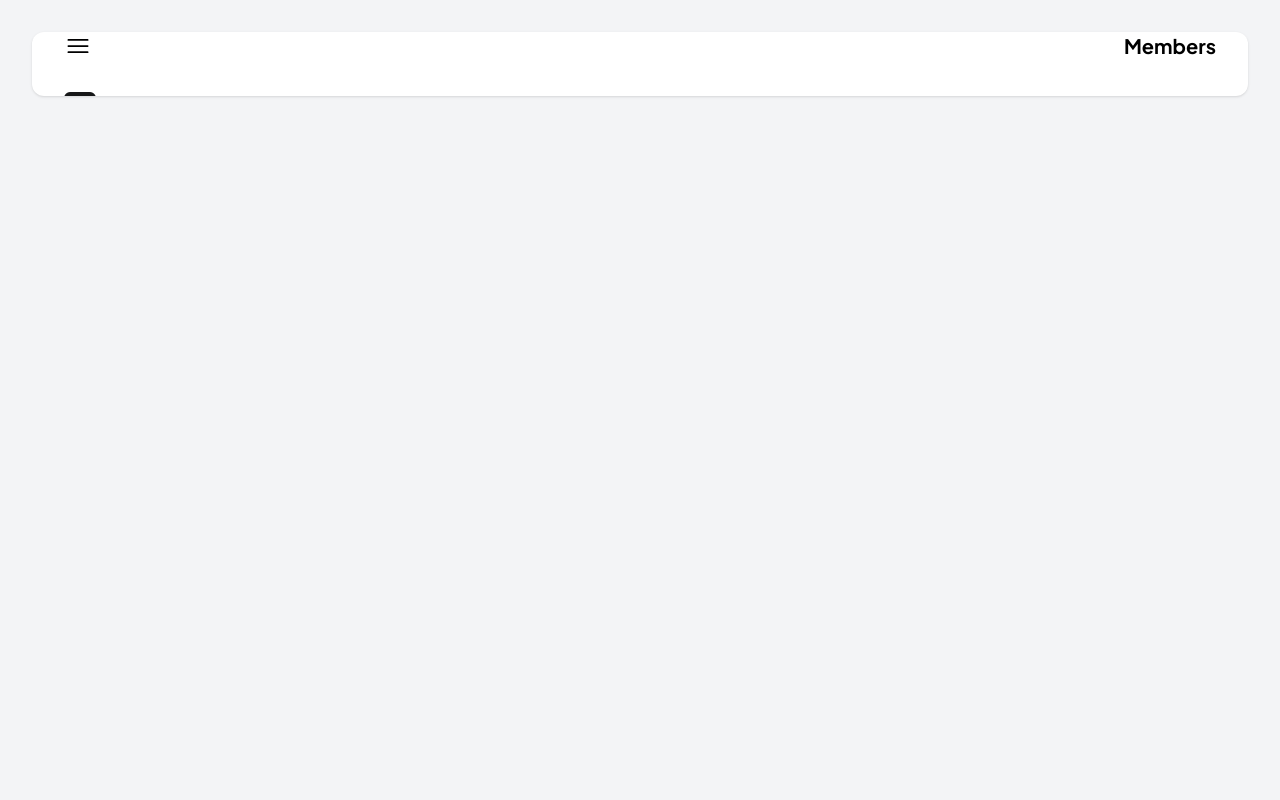
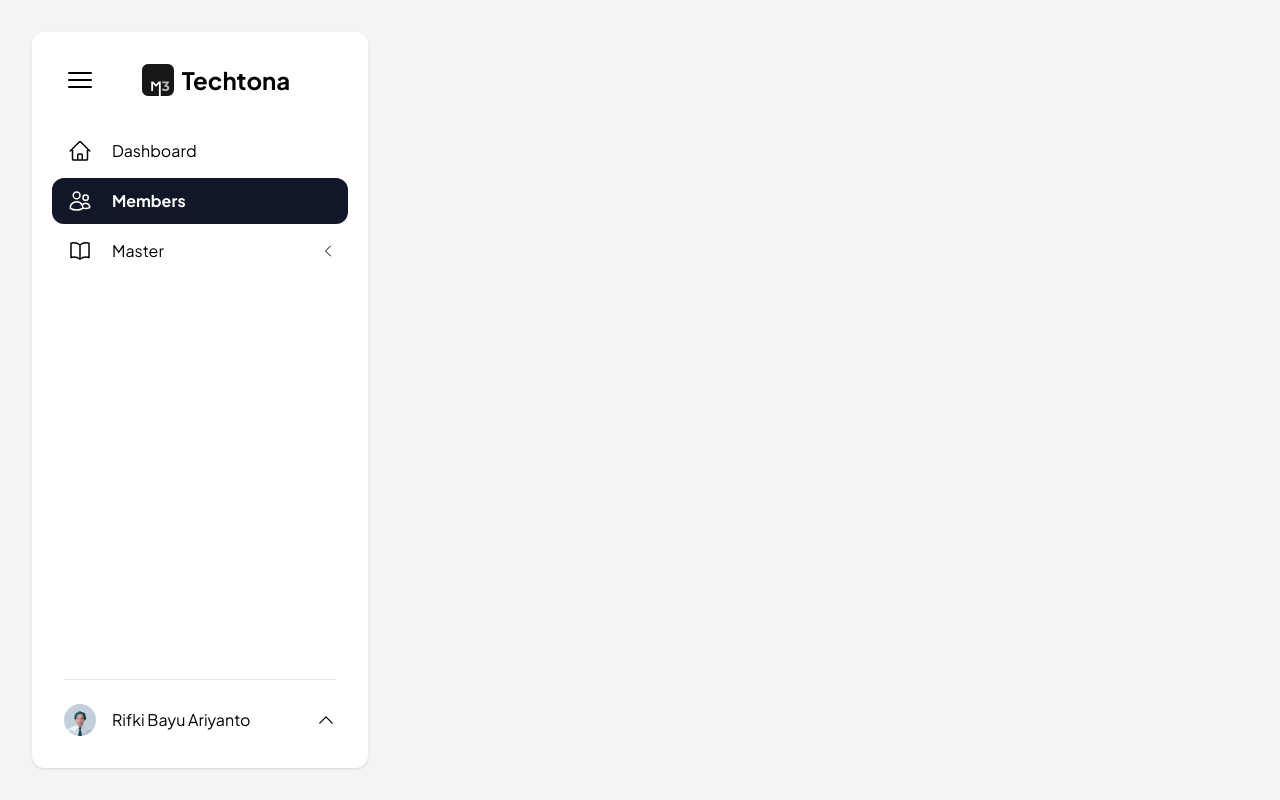
Before and after one commit to rifkibayuariy/karang-taruna, a Next.js app: page /admin/members in a window 1280 px wide. Built offline with nearby package versions, Linux system fonts and the light colour scheme.

Commit message:
SideNav Large Display (Desktop)

```diff
--- a/components/admin/menuitem.tsx
+++ b/components/admin/menuitem.tsx
@@ -1,6 +1,9 @@
 'use client';
 
-import { ChevronLeftIcon, ChevronDownIcon } from "@heroicons/react/24/outline";
+import {
+    ChevronLeftIcon,
+    ChevronDownIcon
+} from "@heroicons/react/24/outline";
 import { usePathname } from "next/navigation";
 import Link from "next/link";
 import clsx from "clsx";
@@ -13,7 +16,15 @@ interface LinkType {
     child?: LinkType[];
 }
 
-export default function MenuItem({ link, toggleSideNavOpen }: { link: LinkType, toggleSideNavOpen: () => void }) {
+export default function MenuItem({
+    isExpand,
+    link,
+    closeSideNavOpen
+}: {
+    isExpand: boolean,
+    link: LinkType,
+    closeSideNavOpen: () => void
+}) {
     const pathname = usePathname();
     const Icon = link.icon;
     const [isOpen, setIsOpen] = useState(false);
@@ -25,8 +36,8 @@ export default function MenuItem({ link, toggleSideNavOpen }: { link: LinkType,
                 <button
                 onClick={toggleChildMenu}
                     className={clsx(
-                        `flex w-full items-center gap-4 py-2.75 px-3 rounded-xl hover:bg-gray-100 ${isOpen && ('border border-gray-200')}`, {
-                            'border border-gray-400': pathname.startsWith(link.href)
+                        `flex w-full items-center gap-4 py-2.75 px-3 rounded-xl hover:bg-gray-100 ${isOpen && ('border border-gray-300')}`, {
+                            'border-gray-300': pathname.startsWith(link.href)
                         }
                     )}
                 >
@@ -49,17 +60,17 @@ export default function MenuItem({ link, toggleSideNavOpen }: { link: LinkType,
                             'bg-gray-900 hover:bg-gray-800 text-white font-bold': pathname === link.href
                         }
                     )}
-                    onClick={toggleSideNavOpen}
+                    onClick={closeSideNavOpen}
                 >
                     <div className="w-8 min-w-8 flex items-center justify-center">
                         <Icon className="size-6"></Icon>
                     </div>
-                    <span className="flex-auto">{link.name}</span>
+                    <span className="flex-auto text-nowrap">{link.name}</span>
                 </Link>
             )}
 
             {link.child && isOpen && (
-                <div className={`ml-7 mt-1 max-h-fit overflow-hidden transition-all duration-500`}>
+                <div className={`ml-7 ${!isExpand && ('md:ml-0')} mt-1 max-h-fit overflow-hidden transition-all duration-500`}>
                     <ul className="py-1.5 px-1.5 rounded-xl bg-gray-100">
                         {link.child.map((child) => {
                             const IconChild = child.icon;
@@ -73,12 +84,12 @@ export default function MenuItem({ link, toggleSideNavOpen }: { link: LinkType,
                                                 'bg-gray-900 hover:bg-gray-800 text-white font-bold': pathname === child.href
                                             }
                                         )}
-                                        onClick={toggleSideNavOpen}
+                                        onClick={closeSideNavOpen}
                                     >
                                         <div className="w-5 min-w-5 flex items-center justify-center">
                                             <IconChild className="size-5"></IconChild>
                                         </div>
-                                        <span className="flex-auto">{child.name}</span>
+                                        <span className="flex-auto text-nowrap">{child.name}</span>
                                     </Link>
                                 </li>
                             );
--- a/components/admin/overlay.tsx
+++ b/components/admin/overlay.tsx
@@ -1,7 +1,7 @@
-export default function Overlay({ onClick }: { onClick: () => void }) {
+export default function Overlay({ mobile, onClick }: { mobile: boolean, onClick: () => void }) {
     return (
         <div
-            className="fixed inset-0 bg-black opacity-50 z-30"
+            className={`fixed ${mobile && ('md:hidden')} inset-0 bg-black opacity-50 z-30`}
             onClick={onClick}
         ></div>
     );
--- a/components/admin/sidenav.tsx
+++ b/components/admin/sidenav.tsx
@@ -2,23 +2,36 @@
 
 import { useState } from "react";
 import Link from "next/link";
-import { Bars3Icon, XMarkIcon, ChevronUpIcon } from "@heroicons/react/24/solid";
+import {
+    Bars3Icon,
+    XMarkIcon,
+    ChevronUpIcon
+} from "@heroicons/react/24/solid";
 import SideNavMenu from "@/components/admin/sidenavmenu";
 import Image from "next/image";
 
 type SideNavProps = {
     isOpen: boolean;
     toggleSideNavOpen: () => void;
+    closeSideNavOpen: () => void;
+    isExpand: boolean;
+    toggleSideNavExpand: () => void;
 };
 
-export default function SideNav({ isOpen, toggleSideNavOpen }: SideNavProps) {
+export default function SideNav({
+    isOpen,
+    toggleSideNavOpen,
+    closeSideNavOpen,
+    isExpand,
+    toggleSideNavExpand
+}: SideNavProps) {
     const [menuName, setMenuName] = useState("");
 
     return (
-        <div className={`${isOpen ? 'fixed left-0 top-0 z-40 w-92 h-200 pr-0 max-h-8/10' : 'w-screen h-24'} px-8 pt-8 transition-all duration-500`}>
+        <div className={`${isOpen ? 'fixed left-0 top-0 z-40 w-92 h-200 pr-0 max-h-8/10' : 'w-screen h-24'} ${isExpand ? 'md:w-100' : 'md:w-40'} md:max-h-240 md:fixed md:top-0 md-left-0 md:h-screen md:pb-8 px-8 pt-8 md:pr-8 transition-all duration-500`}>
             <div className="h-full flex flex-col bg-white rounded-xl shadow-sm px-8 overflow-hidden">
                 {!isOpen && (
-                    <div className="h-full flex items-center">
+                    <div className="h-full flex items-center md:hidden">
                         <button onClick={toggleSideNavOpen}>
                             <Bars3Icon className="size-7"/>
                         </button>
@@ -26,10 +39,13 @@ export default function SideNav({ isOpen, toggleSideNavOpen }: SideNavProps) {
                     </div>
                 )}
                 <div className={`md:flex py-8 ${isOpen ? 'flex' : 'hidden'}`}>
+                    <button className="hidden md:inline-flex flex-none" onClick={toggleSideNavExpand}>
+                        <Bars3Icon className="size-8"/>
+                    </button>
                     <Link
                         href="/admin/dashboard"
-                        className="flex-auto flex"
-                        onClick={toggleSideNavOpen}
+                        className={`flex-auto flex md:justify-center ${!isExpand && ('md:hidden')}`}
+                        onClick={closeSideNavOpen}
                     >
                         <Image
                             className="mr-2"
@@ -41,13 +57,13 @@ export default function SideNav({ isOpen, toggleSideNavOpen }: SideNavProps) {
                         <h1 className="font-bold text-2xl">Techtona</h1>
                     </Link>
                     {isOpen && (
-                        <button className="inline-flex" onClick={toggleSideNavOpen}>
+                        <button className="inline-flex md:hidden" onClick={closeSideNavOpen}>
                             <XMarkIcon className="size-7"/>
                         </button>
                     )}
                 </div>
                 <div className={`md:flex grow ${isOpen ? 'flex' : 'hidden'}`}>
-                    <SideNavMenu setMenuName={setMenuName} toggleSideNavOpen={toggleSideNavOpen}/>
+                    <SideNavMenu isExpand={isExpand} setMenuName={setMenuName} closeSideNavOpen={closeSideNavOpen} />
                 </div>
                 <div className={`md:flex grow-0 pt-2 ${isOpen ? 'flex' : 'hidden'}`}>
                     <div className="flex w-full items-center border-t pt-6 pb-8 border-gray-200 overflow-hidden">
--- a/components/admin/sidenavlayout.tsx
+++ b/components/admin/sidenavlayout.tsx
@@ -4,21 +4,33 @@ import { useState } from "react";
 import SideNav from "@/components/admin/sidenav";
 import Overlay from "@/components/admin/overlay";
 
-export default function SideNavLayout({ children }: { children: React.ReactNode}) {
+export default function SideNavLayout({ children }: { children: React.ReactNode }) {
     const [isOpen, setIsOpen] = useState(false);
     const toggleSideNavOpen = () => setIsOpen((prev) => !prev);
+    const closeSideNavOpen = () => {
+        if (isOpen) setIsOpen(false);
+    };
+
+    const [isExpand, setIsExpand] = useState(true);
+    const toggleSideNavExpand = () => setIsExpand((prev) => !prev);
 
     return (
         <>
             <div>
-                <SideNav isOpen={isOpen} toggleSideNavOpen={toggleSideNavOpen}/>
+                <SideNav
+                    isOpen={isOpen}
+                    toggleSideNavOpen={toggleSideNavOpen}
+                    closeSideNavOpen={closeSideNavOpen}
+                    isExpand={isExpand}
+                    toggleSideNavExpand={toggleSideNavExpand}
+                />
             </div>
             <div>
                 { children }
             </div>
 
             {/* Overlay */}
-            {isOpen && <Overlay onClick={toggleSideNavOpen}/>}
+            {isOpen && <Overlay mobile={true} onClick={toggleSideNavOpen} />}
         </>
     );
 };
--- a/components/admin/sidenavmenu.tsx
+++ b/components/admin/sidenavmenu.tsx
@@ -2,7 +2,13 @@
 
 import { useEffect } from "react";
 import { usePathname } from "next/navigation";
-import { HomeIcon, UsersIcon, BookOpenIcon, BanknotesIcon, MapPinIcon } from "@heroicons/react/24/outline";
+import {
+    HomeIcon,
+    UsersIcon,
+    BookOpenIcon,
+    BanknotesIcon,
+    MapPinIcon
+} from "@heroicons/react/24/outline";
 import MenuItem from "@/components/admin/menuitem";
 
 const links = [
@@ -14,7 +20,15 @@ const links = [
     ] }
 ];
 
-export default function SideNavMenu({ setMenuName, toggleSideNavOpen }: { setMenuName: (menuName: string) => void, toggleSideNavOpen:() => void }) {
+export default function SideNavMenu({
+    isExpand,
+    setMenuName,
+    closeSideNavOpen
+}: {
+    isExpand: boolean,
+    setMenuName: (menuName: string) => void,
+    closeSideNavOpen: () => void
+}){
     const pathname = usePathname();
     useEffect(() => {
         const activeLink = links.find(link => pathname.startsWith(link.href));
@@ -28,7 +42,11 @@ export default function SideNavMenu({ setMenuName, toggleSideNavOpen }: { setMen
             {links.map((link) => {
                 return (
                     <li className="mb-1" key={link.name}>
-                        <MenuItem link={link} toggleSideNavOpen={toggleSideNavOpen}/>
+                        <MenuItem
+                            isExpand={isExpand}
+                            link={link}
+                            closeSideNavOpen={closeSideNavOpen}
+                        />
                     </li>
                 );
             })}
```
